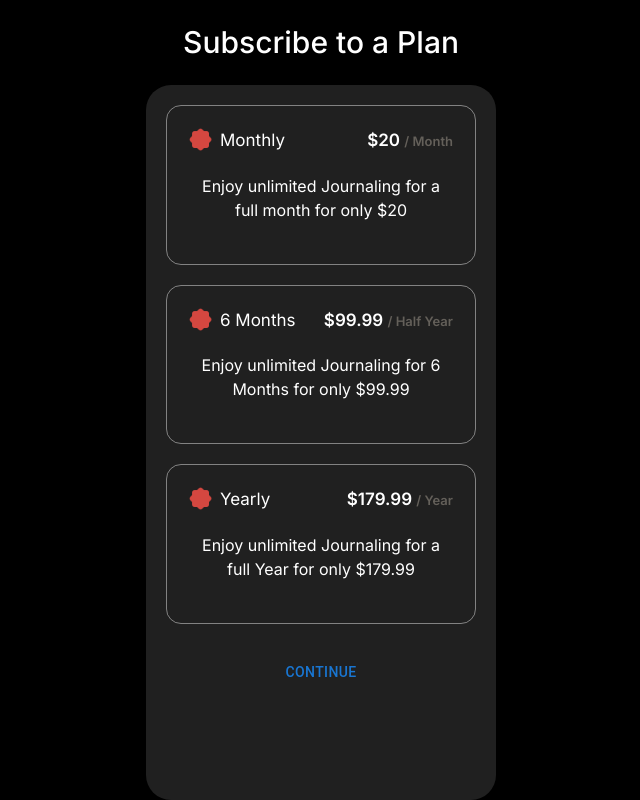
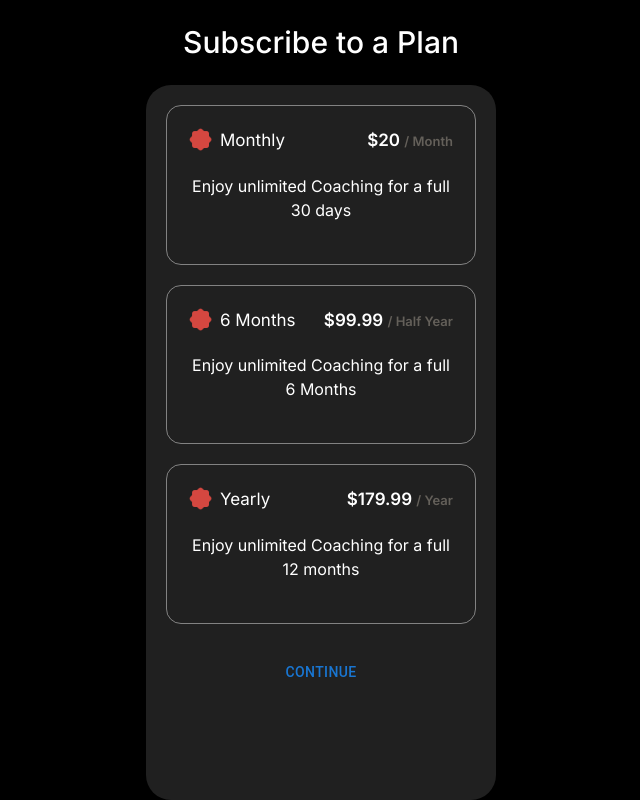
Before and after one commit to E8-Labs/Plurawl-Subscriptions-App, a Next.js app: page /home in a window 1280 px wide. Shown: the whole page, without its empty margins (319-959 px from the left). Built offline with nearby package versions, Linux system fonts and the light colour scheme.

Commit message:
description texts update

```diff
--- a/app/home/page.js
+++ b/app/home/page.js
@@ -117,7 +117,7 @@ const Page = () => {
                 </div>
               </div>
               <div className="plan-details">
-                <div>Enjoy unlimited Journaling for a full month for only $20</div>
+                <div>Enjoy unlimited Coaching for a full 30 days</div>
               </div>
             </div>
           </button>
@@ -133,7 +133,7 @@ const Page = () => {
                 </div>
               </div>
               <div className="plan-details">
-                <div>Enjoy unlimited Journaling for 6 Months for only $99.99</div>
+                <div>Enjoy unlimited Coaching for a full 6 Months</div>
               </div>
             </div>
           </button>
@@ -149,7 +149,7 @@ const Page = () => {
                 </div>
               </div>
               <div className="plan-details">
-                <div>Enjoy unlimited Journaling for a full Year for only $179.99</div>
+                <div>Enjoy unlimited Coaching for a full 12 months</div>
               </div>
             </div>
           </button>
```
